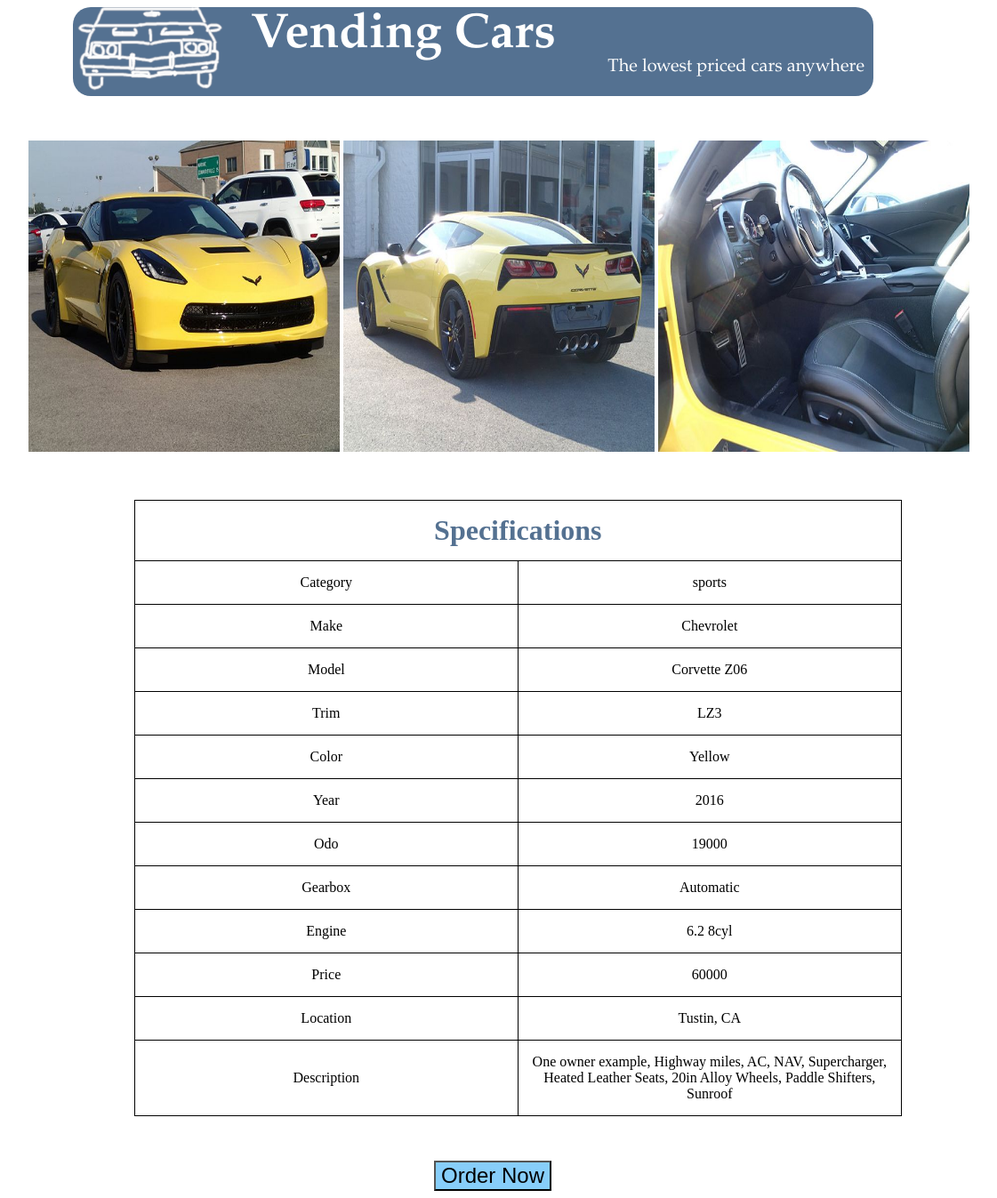
After one commit to yecs1999/cs137_proj2, a PHP site: page /car_info.php?pid=10 in a window 1360 px wide. The commit adds this page. Shown: the whole page at 89% size, without its empty margins (126-1247 px from the left). Run offline with PHP 8.4, Linux system fonts and the light colour scheme; data comes from the database, SQL or seed files in the repository.

Commit message:
made the car_info pages load by php, no longer using the JS file

```diff
--- a/car_info.js
+++ b/car_info.js
@@ -10,9 +10,10 @@
 function init()
 {
     let pid = getPID();
+    console.log(pid)
     let resp = getXML(xmlPath);
     let car = getCar(resp, pid);
-    info = initInfoDict(car);
+    let info = initInfoDict(car);
     let imgPaths = getImagePaths();
     insertImages(imgPaths);
     insertDescriptions();
@@ -29,6 +30,7 @@
         if (kv[0] == "pid")
         {
             return kv[1];
+            console.log(kv[1])
         }
     }
     return -1;
--- /dev/null
+++ b/car_info.php
@@ -0,0 +1,62 @@
+<?php
+    include 'database.php';
+    $pid = $_GET['pid'];
+    $car = "Select * from cardata left join carimages on carimages.pid = cardata.pid where cardata.pid = :id ";
+    $carstmt = $dbcon->prepare($car);
+    $carstmt->bindParam(':id', $pid, PDO::PARAM_INT);
+    $carstmt->execute();
+    $rs_car = $carstmt->fetchAll()[0];
+?>
+<!DOCTYPE html>
+<html>
+    <head>
+        <title>Vending Cars - Car Buying Made Simple</title>
+        <link rel="stylesheet" href="car_info.css">
+        <!--<script src = "./car_info.js"></script>-->
+    </head>
+    <body>
+        <div class="banner">
+            <h1>Vending Cars</h1>
+            <div class="slogan">
+                The lowest priced cars anywhere
+            </div>
+        </div>
+        <div class="images">
+            <img src=<?=$rs_car['main_img']?> width=350 height=350>
+            <img src=<?=$rs_car['sub_img']?> width=350 height=350>
+            <img src=<?=$rs_car['int_img']?> width=350 height=350>
+        </div>
+        <div class="description">
+            <table id="description_table">
+                <thead><tr><th colspan=2>Specifications</th></tr></thead>
+                <tbody>
+                    <tr><td>Category</td><td><?=$rs_car['category']?></td></tr>
+                    <tr><td>Make</td><td><?=$rs_car['make']?></td></tr>
+                    <tr><td>Model</td><td><?=$rs_car['model']?></td></tr>
+                    <tr><td>Trim</td><td><?=$rs_car['trim']?></td></tr>
+                    <tr><td>Color</td><td><?=$rs_car['color']?></td></tr>
+                    <tr><td>Year</td><td><?=$rs_car['year']?></td></tr>
+                    <tr><td>Odo</td><td><?=$rs_car['odo']?></td></tr>
+                    <tr><td>Gearbox</td><td><?=$rs_car['gearbox']?></td></tr>
+                    <tr><td>Engine</td><td><?=$rs_car['engine']?></td></tr>
+                    <tr><td>Price</td><td><?=$rs_car['price']?></td></tr>
+                    <tr><td>Location</td><td><?=$rs_car['location']?></td></tr>
+                    <tr><td>Description</td><td><?=$rs_car['description']?></td></tr>
+                </tbody>
+            </table>
+        </div>
+        <script>
+            function orderNowOnClick(){
+                window.open("./checkout.html?make=<?=$rs_car['make']?>&model=<?=$rs_car['model']?>&trim=<?=$rs_car['trim']?>");
+            }
+        </script>
+        <div class="buttonDiv">
+            <button type="button" id="orderButton" onclick="orderNowOnClick()">
+                Order Now
+            </button>
+        </div>
+    </body>
+</html>
+<?php
+    $carstmt->closeCursor();
+?>
--- /dev/null
+++ b/database.php
@@ -0,0 +1,4 @@
+<?php
+    //run mysqladmin -u root password password in the terminal for XAMPP before this line, or set password to whatever you want and change password below
+    $dbcon = new PDO("mysql:host=localhost;dbname=cars", 'root', 'password');
+?>
```
Also changed, not shown: car_info.html (deleted, +0 -29 lines), index.php (+5 -5 lines).
